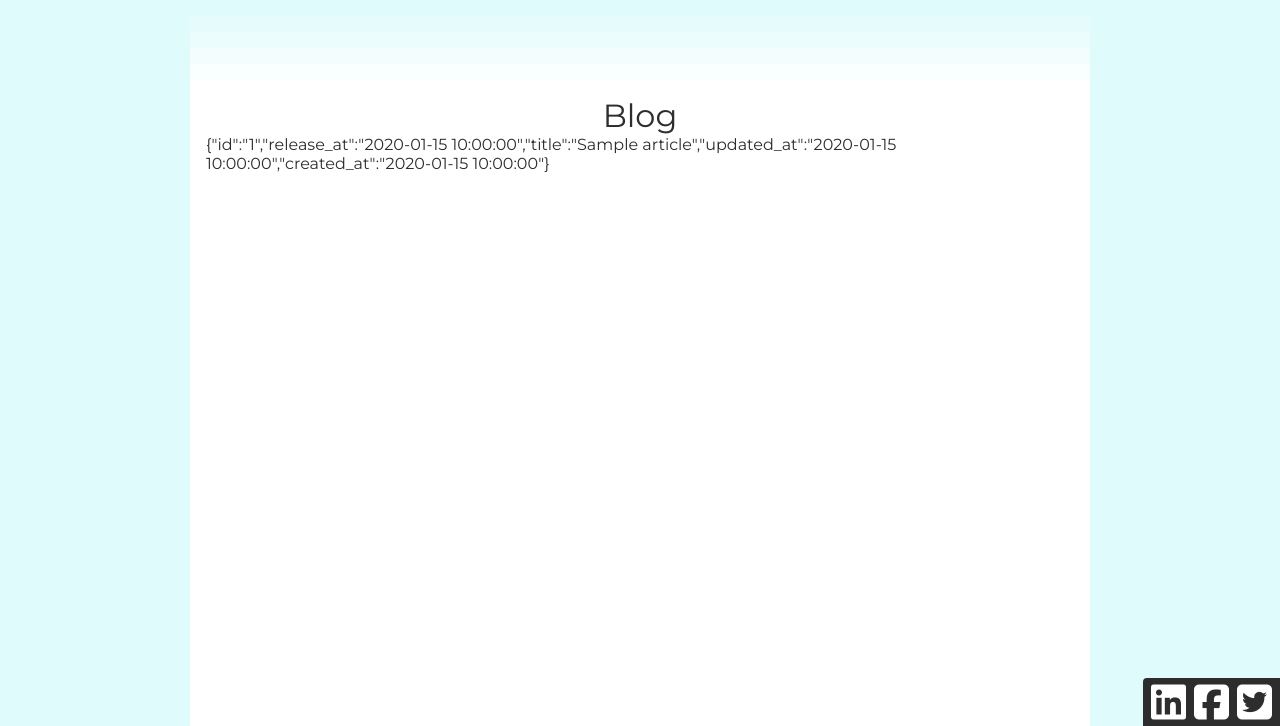
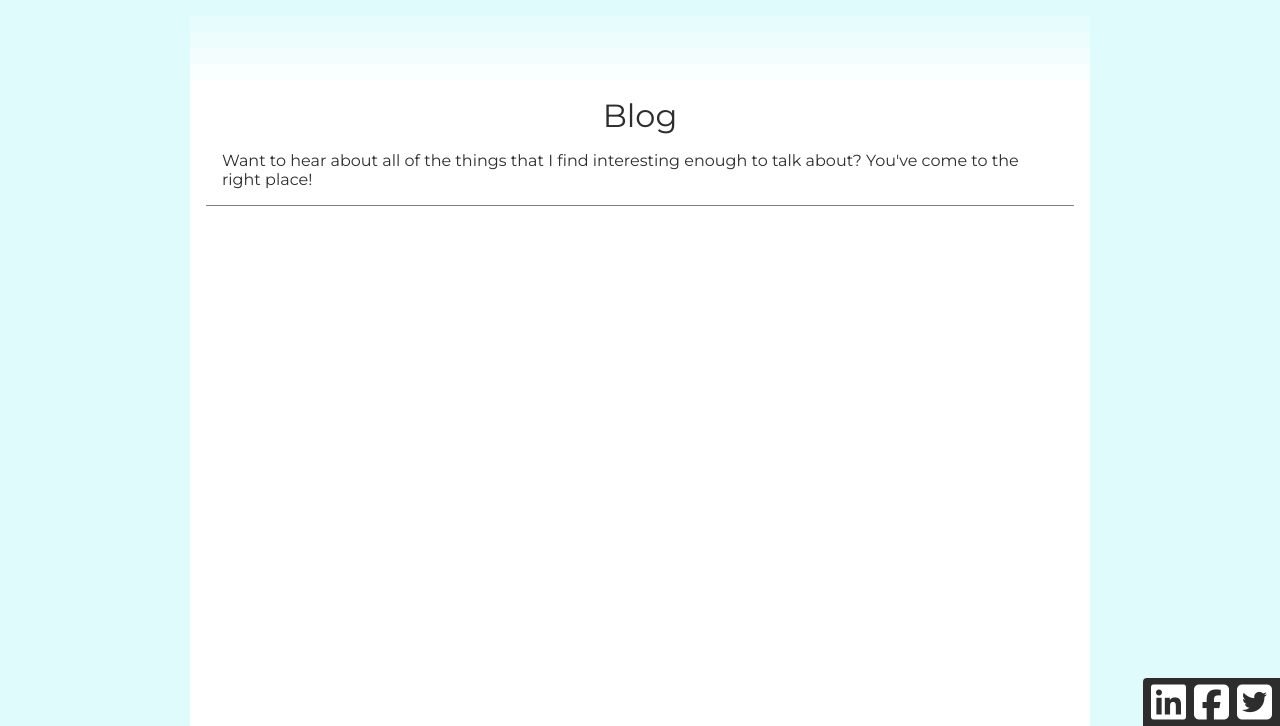
Before and after one commit to thecreatorguy/website, a CodeIgniter app: page /database/blog in a window 1280 px wide. Shown: the part 74-800 px from the top of the page. Run offline with CodeIgniter, Linux system fonts and the light colour scheme; tables that the repository leaves empty or names only in its code hold one stand-in row (values such as "Sample post"); some libraries are stand-ins or nearby versions.

Commit message:
added articles and blog posts

```diff
--- a/application/controllers/BlogController.php
+++ b/application/controllers/BlogController.php
@@ -23,11 +23,19 @@
      */
     public function index()
     {
+        $articles = array_filter($this->article->all() ?? [], function ($article) {
+            return $article['release_at'] && $article['release_at'] <= date(DATE_ATOM);
+        });
+        usort($articles, function ($a, $b) {
+            return DateTime::createFromFormat(DATE_ATOM, $b['release_at'])->getTimestamp() -
+                DateTime::createFromFormat(DATE_ATOM, $a['release_at'])->getTimestamp();
+        });
+
         $data = [
             'head'   => $this->partial('head', ['page_name' => 'Blog', 'css_file' => 'blog']),
             'header' => $this->partial('header'),
             'footer' => $this->partial('footer'),
-            'page'   => $this->partial('pages/blog', ['articles' => $this->article->all() ?? []]),
+            'page'   => $this->partial('pages/blog', ['articles' => $articles]),
         ];
 
         $this->load->view('page.phtml', $data);
@@ -42,12 +50,12 @@
     public function view($title)
     {
         $article = $this->article->findByTitle($title);
-        if (is_null($article)) {
-            abort(404);
+        if (is_null($article) || !($article['release_at'] ?? false) || $article['release_at'] > date(DATE_ATOM)) {
+            show_404();
         }
 
         $data = [
-            'head'   => $this->partial('head', ['page_name' => 'Blog', 'css_file' => 'blog']),
+            'head'   => $this->partial('head', ['page_name' => $article['title'], 'css_file' => 'article']),
             'header' => $this->partial('header'),
             'footer' => $this->partial('footer'),
             'page'   => $this->partial('pages/article', ['article' =>  $article]),
--- a/application/models/ArticleModel.php
+++ b/application/models/ArticleModel.php
@@ -56,7 +56,7 @@
         // This is a shorthand for searching for a title with either a space or a hyphen-
         // there will most likely never be any ambiguity introduced by this but I can solve
         // it then if it comes up.
-        $match = str_replace('-', '?', strtolower($title));
+        $match = str_replace('-', '_', strtolower($title));
         return $this->db->from($this->table)
             ->like('title', $match, 'none', false)
             ->get()
--- a/application/views/partials/pages/blog.phtml
+++ b/application/views/partials/pages/blog.phtml
@@ -1,4 +1,10 @@
 <h1>Blog</h1>
-<?php foreach ($articles as $article): ?>
-<?= json_encode($article) ?><br/>
-<?php endforeach ?>
+<p>Want to hear about all of the things that I find interesting enough to talk about? You've come to the right place!</p>
+<table id="article-list">
+    <?php foreach ($articles as $article): ?>
+    <tr>
+        <td><?= DateTime::createFromFormat(DATE_ATOM, $article['release_at'])->format('D, d M y') ?></td>
+        <td><a class="plain-link" href="/blog/article/<?= str_replace(' ', '-', strtolower($article['title'])) ?>"><?= $article['title'] ?></a></td>
+    </tr>
+    <?php endforeach ?>
+</table>
--- a/public_html/assets/css/blog.css
+++ b/public_html/assets/css/blog.css
@@ -212,4 +212,40 @@
   text-align: center;
 }
 
+main p {
+  padding: 1em;
+  border-bottom: 1px solid gray;
+}
+main #article-list {
+  border-spacing: 0;
+  padding: 1em;
+  width: 100%;
+}
+main #article-list td {
+  padding: 0.25em 1em;
+}
+main #article-list td:nth-child(2n-1) {
+  text-align: center;
+  width: 10em;
+}
+@media only screen and (max-width: 500px) {
+  main #article-list td:nth-child(2n-1) {
+    font-size: 0.75em;
+    padding: 0.25em 0.5em;
+    width: 9em;
+  }
+}
+main #article-list td:nth-child(2n) {
+  border-left: 1px solid gray;
+  font-size: 1.3em;
+}
+@media only screen and (max-width: 500px) {
+  main #article-list td:nth-child(2n) {
+    font-size: 1em;
+  }
+}
+main #article-list tr:nth-child(n+2) td {
+  border-top: 1px solid gray;
+}
+
 /*# sourceMappingURL=blog.css.map */
--- /dev/null
+++ b/resources/css/article.scss
@@ -0,0 +1,47 @@
+@import 'partials/page/page';
+
+main {
+    h1.title {
+        border-bottom: 1px solid gray;
+        padding-bottom: 3px;
+        padding-left: 2em;
+        margin: 0 1em 0.5em;
+        text-align: left;
+        @media only screen and (max-width: $content-width) {
+            font-size: 1.5em;
+        }
+        @media only screen and (max-width: $narrow-width) {
+            font-size: 1.2em;
+            padding-left: 0;
+            text-align: center;
+        }
+    }
+
+    #dates {
+        margin: 0 0 2em 4em;
+        @media only screen and (max-width: $narrow-width) {
+            font-size: 0.8em;
+            margin-left: 0;
+            text-align: center;
+        }
+        span+span {
+            border-left: 1px solid gray;
+            margin-left: 1em;
+            padding-left: 1em;
+        }
+    }
+    #content {
+        padding: 0 2.5em;
+        font-size: 1.1em;
+        @media only screen and (max-width: $narrow-width) {
+            font-size: 0.95em;
+        }
+        .poem {
+            background-color: #DDD;
+            border-radius: 3px;
+            padding: 0.25em 0 0.25em 2em;
+            width: 650px;
+            max-width: 100%;
+        }
+    }
+}
--- a/resources/css/blog.scss
+++ b/resources/css/blog.scss
@@ -1,5 +1,35 @@
 @import 'partials/page/page';
 
 main {
-
+    p {
+        padding: 1em;
+        border-bottom: 1px solid gray;
+    }
+    #article-list {
+        border-spacing: 0;
+        padding: 1em;
+        width: 100%;
+        td {
+            padding: 0.25em 1em;
+        }
+        td:nth-child(2n-1) {
+            text-align: center;
+            width: 10em;
+            @media only screen and (max-width: $narrow-width) {
+                font-size: 0.75em;
+                padding: 0.25em 0.5em;
+                width: 9em;
+            }
+        }
+        td:nth-child(2n) {
+            border-left: 1px solid gray;
+            font-size: 1.3em;
+            @media only screen and (max-width: $narrow-width) {
+                font-size: 1em;
+            }
+        }
+        tr:nth-child(n+2) td {
+            border-top: 1px solid gray;
+        }
+    }
 }
```
Also changed, not shown: application/views/partials/pages/article.phtml (+10 -1 lines), public_html/assets/css/article.css (renamed from public_html/assets/css/projects.css, +39 -62 lines), resources/css/projects.scss (+4 -4 lines), 3 other files.
